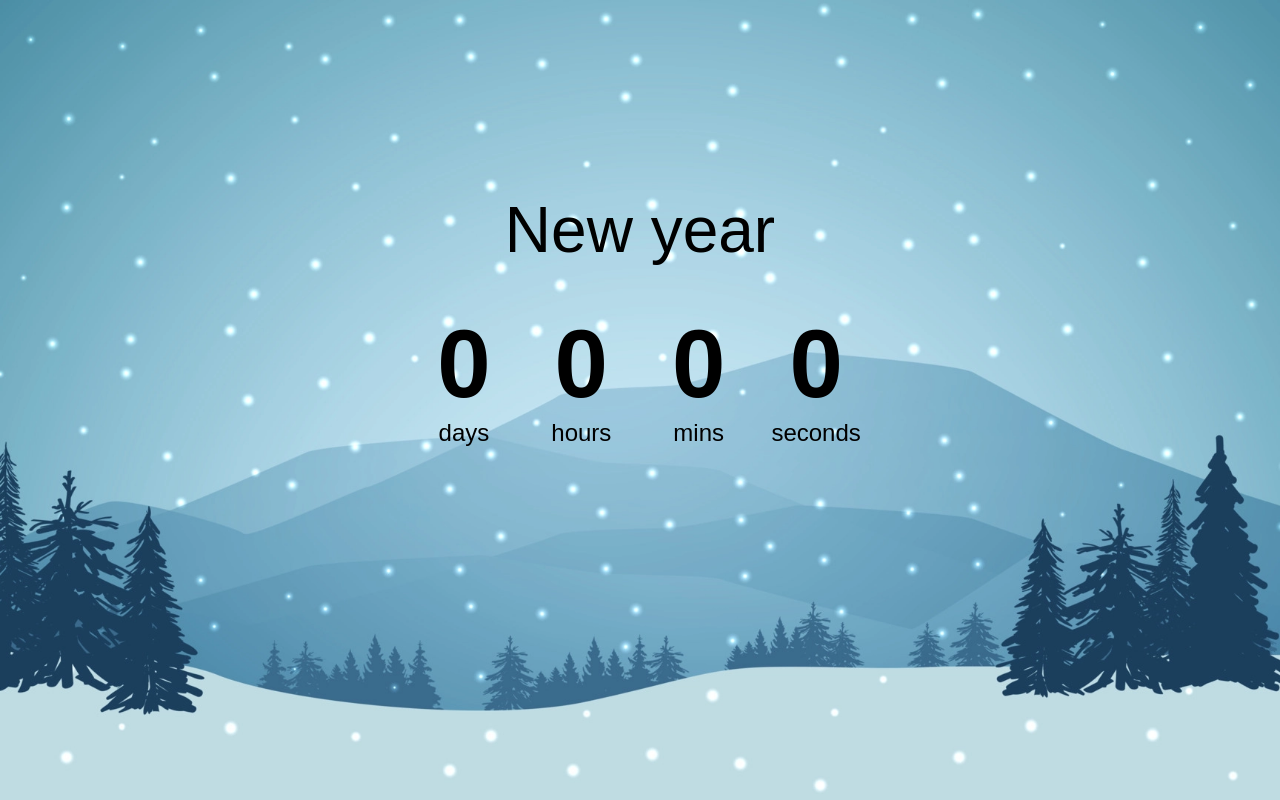
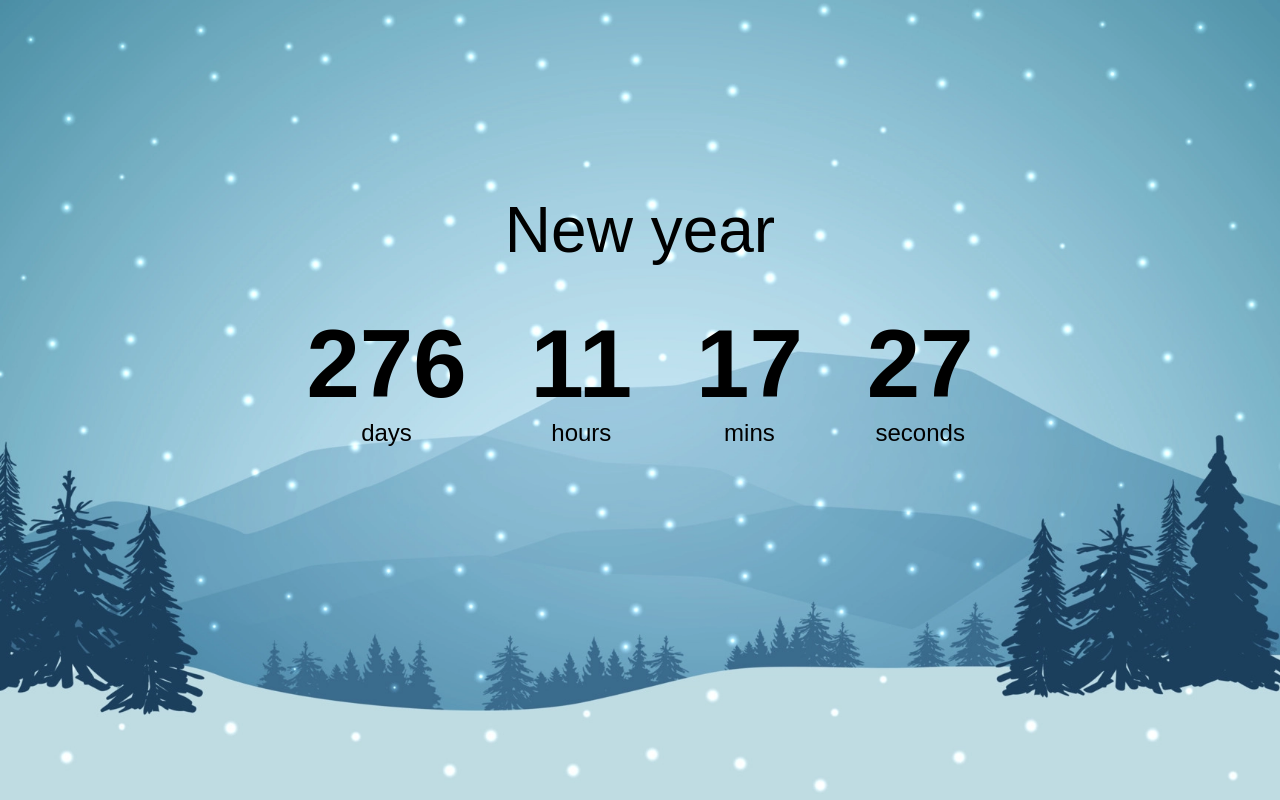
Before and after one commit to mohammadaliakbariii/days_until_christmas, a plain HTML site: page index.html in a window 1280 px wide. Drawn offline with Linux system fonts and the light colour scheme.

Commit message:
complete scripts of project

```diff
--- a/index.html
+++ b/index.html
@@ -5,7 +5,6 @@
     <meta http-equiv="X-UA-Compatible" content="IE=edge">
     <meta name="viewport" content="width=device-width, initial-scale=1.0">
     <link rel="stylesheet" href="style.css">
-    <script src="scripts.js"></script>
     <title>count down new year</title>
 </head>
 <body>
@@ -30,4 +29,5 @@
     </div>
 
 </body>
+<script src="scripts.js"></script>
 </html>
--- a/scripts.js
+++ b/scripts.js
@@ -0,0 +1,24 @@
+const christmas = '25 Dec 2023'
+
+let days_el = document.querySelector("#days")
+let hours_el = document.querySelector("#hours")
+let minutes_el = document.querySelector("#mins")
+let seconds_el = document.querySelector("#seconds")
+
+function countDown(){
+    const currentDay = new Date()
+    const dateToChristmas = new Date(christmas)
+    const total = Math.floor(dateToChristmas - currentDay) / 1000
+    const days = Math.floor(total/3600/24)
+    const houres = Math.floor(total/3600) % 24
+    const minutes = Math.floor(total/60) % 60
+    const second = Math.floor(total%60)
+    console.log(total,minutes,houres,days,second)
+    days_el.innerText = days
+    hours_el.innerText = houres
+    minutes_el.innerText = minutes
+    seconds_el.innerText = second
+
+}
+countDown()
+setInterval(countDown,1000)
```
